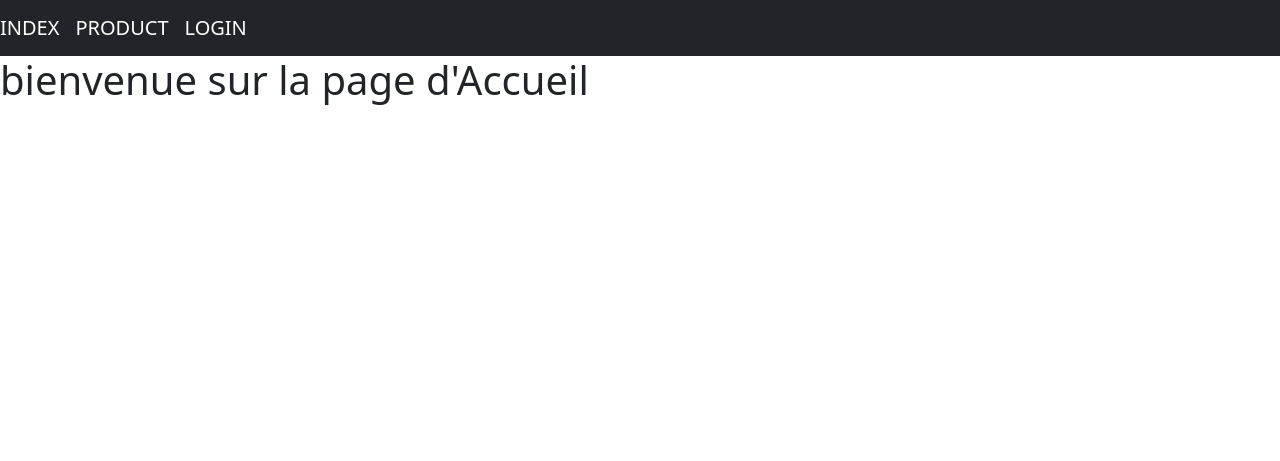
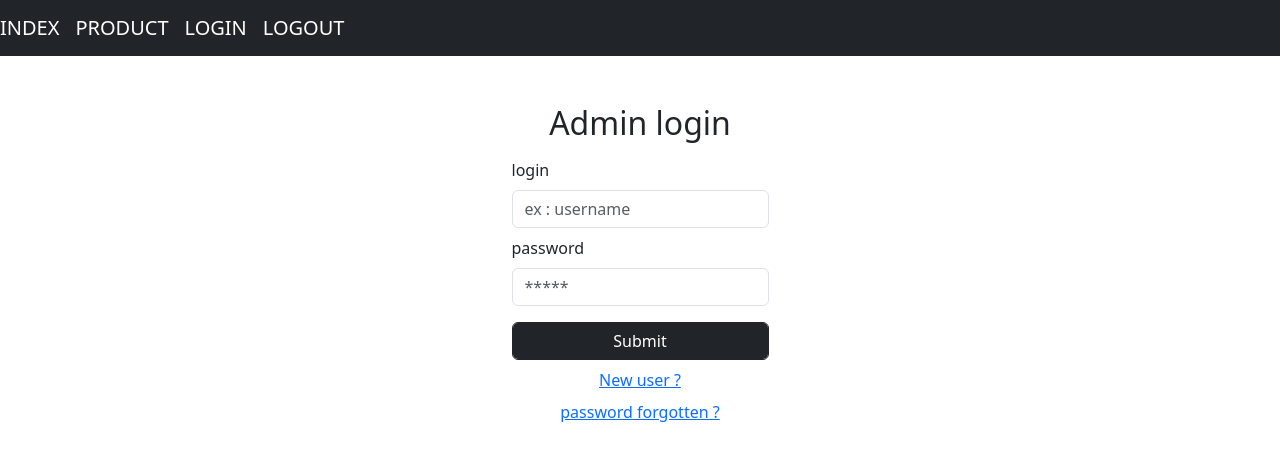
Before and after one commit to Spiritus-Fripus/MVC-DBSHOP, a PHP site: page / in a window 1280 px wide. Shown: the top 461 px of the page. Run offline with PHP 8.4, Linux system fonts and the light colour scheme; a stand-in replaces the project's code that opens the database connection.

Commit message:
amélioration

```diff
--- a/config/MySQLConnector.php
+++ b/config/MySQLConnector.php
@@ -8,7 +8,7 @@ class MySQLConnector
     {
         try {
 
-            $config = require('../config/mysql.config.php');
+            $config = require('../config/.mysql.config.php');
 
             $this->connection = new PDO('mysql:host=' . $config['DB_HOST'] . ';dbname=' . $config['DB_NAME'] . ';charset=utf8mb4', $config['DB_USER'], $config['DB_PASSWORD'], [
                 PDO::ATTR_DEFAULT_FETCH_MODE => PDO::FETCH_ASSOC,
--- a/controllers/ErrorController.php
+++ b/controllers/ErrorController.php
@@ -1,4 +1,5 @@
 <?php
+
 class ErrorController
 {
 
@@ -9,4 +10,5 @@ class ErrorController
         $template = '../views/error/not-found.html.php';
         require '../views/layout.html.php';
     }
+
 }
--- a/controllers/HomeController.php
+++ b/controllers/HomeController.php
@@ -1,9 +1,10 @@
 <?php
 
-require '../core/Controller.php';
+require '../controllers/PrivateController.php';
 
-class HomeController extends Controller
+class HomeController extends PrivateController
 {
+
     /**
      * Fonction d'action par défaut du controller "home"
      */
--- a/controllers/ProductController.php
+++ b/controllers/ProductController.php
@@ -1,14 +1,16 @@
 <?php
 
-require '../core/Controller.php';
+require "../controllers/PrivateController.php";
 require '../models/ProductManager.php';
 
-class ProductController extends Controller
+
+class ProductController extends PrivateController
 {
     private ProductManager $productManager;
 
     public function __construct()
     {
+        parent::__construct();
         $this->productManager = new ProductManager();
     }
 
--- a/controllers/SecurityController.php
+++ b/controllers/SecurityController.php
@@ -1,18 +1,42 @@
 <?php
 
 require '../core/Controller.php';
-
+require '../models/SecurityManager.php';
 
 class SecurityController extends Controller
 {
-    public function login()
+    private SecurityManager $securityManager;
+
+    public function __construct()
     {
-        if (isset($_POST['login']) && isset($_POST['password'])) {
-            $_SESSION['user_connected'] = 'ok';
-            header('location : ../public/index.html.php');
-            exit();
+        session_start();
+        $this->securityManager = new SecurityManager();
+    }
+
+    public function login(): void
+    {
+        if ($_SERVER["REQUEST_METHOD"] === "POST") {
+            if (isset($_POST['login']) && isset($_POST['password'])) {
+                $login = $_POST['login'];
+                $password = $_POST['password'];
+
+                if ($this->securityManager->adminConnect($login, $password)) {
+                    header("Location: ?controller=home&action=index");
+                    exit();
+                } else {
+                    echo "Login ou mot de passe incorrecte";
+                    $this->render('security/login.html.php');
+                }
+            }
+        } else {
+            $this->render('security/login.html.php');
         }
+    }
 
-        $this->render('security/login.html.php');
+    public function logout()
+    {
+        $this->securityManager->logout();
+        header("Location: ?controller=security&action=login");
+        exit();
     }
 }
--- a/models/SecurityManager.php
+++ b/models/SecurityManager.php
@@ -4,31 +4,36 @@ require '../config/MySQLConnector.php';
 
 class SecurityManager
 {
-    private $db;
-
+    private PDO $db;
 
     public function __construct()
     {
         $this->db = (new MySQLConnector())->getConnection();
     }
 
-    public function adminConnect()
+    public function adminConnect(string $login, string $password): bool
     {
-        if (isset($_POST['login']) && isset($_POST['password'])) {
         $sql = "SELECT * FROM table_admin WHERE admin_login = :login";
         $stmt = $this->db->prepare($sql);
-            $stmt->execute([":login" => $_POST['login']]);
+        $stmt->execute([":login" => $login]);
+
         if ($row = $stmt->fetch()) {
-                if (password_verify($_POST['password'], $row['admin_password'])) {
+            if (password_verify($password, $row['admin_password'])) {
                 session_start();
                 $_SESSION["user_connected"] = "ok";
                 $_SESSION['user_id'] = $row['admin_id'];
                 $_SESSION['token'] = md5(random_int(0, 100000)) . date("ymdhis");
-                    header("Location: ?controller=home&action=index");
-                    session_start();
-                    exit();
+                return true;
             }
         }
+        return false;
     }
+
+    public function logout(): void
+    {
+        session_start();
+        $_SESSION = [];
+        session_destroy();
     }
+
 }
--- a/public/index.php
+++ b/public/index.php
@@ -6,7 +6,7 @@ if (!empty($_GET['controller'])) {
 
     $controllerName = $_GET['controller'];
 } else {
-    $controllerName = 'home';
+    $controllerName = 'security';
 }
 
 $controllerClassName = ucfirst($controllerName) . 'Controller';
@@ -23,7 +23,7 @@ if (file_exists('../controllers/' . $controllerClassName . '.php')) {
         $action = $_GET['action'];
     } else {
 
-        $action = 'index'; // Action par défault du contrôleur
+        $action = 'login'; // Action par défault du contrôleur
     }
     if (method_exists($controller, $action)) {
 
--- a/views/layout.html.php
+++ b/views/layout.html.php
@@ -1,14 +1,16 @@
+<?php /** @var string $bodyContent */ ?>
 <!doctype html>
 <html lang="en">
 
 <head>
     <title>BDSHOP MVC</title>
     <!-- Required meta tags -->
-    <meta charset="utf-8" />
-    <meta name="viewport" content="width=device-width, initial-scale=1, shrink-to-fit=no" />
+    <meta charset="utf-8"/>
+    <meta name="viewport" content="width=device-width, initial-scale=1, shrink-to-fit=no"/>
 
     <!-- Bootstrap CSS v5.2.1 -->
-    <link href="https://cdn.jsdelivr.net/npm/bootstrap@5.3.2/dist/css/bootstrap.min.css" rel="stylesheet" integrity="sha384-T3c6CoIi6uLrA9TneNEoa7RxnatzjcDSCmG1MXxSR1GAsXEV/Dwwykc2MPK8M2HN" crossorigin="anonymous" />
+    <link href="https://cdn.jsdelivr.net/npm/bootstrap@5.3.2/dist/css/bootstrap.min.css" rel="stylesheet"
+          integrity="sha384-T3c6CoIi6uLrA9TneNEoa7RxnatzjcDSCmG1MXxSR1GAsXEV/Dwwykc2MPK8M2HN" crossorigin="anonymous"/>
 
 </head>
 
@@ -18,6 +20,7 @@
         <a class="navbar-brand" href="?controller=home&action=index">INDEX</a>
         <a class="navbar-brand" href="?controller=product&action=index&p=1">PRODUCT</a>
         <a class="navbar-brand" href="?controller=security&action=login">LOGIN</a>
+        <a class="navbar-brand" href="?controller=security&action=logout">LOGOUT</a>
     </nav>
 </header>
 <main>
@@ -27,9 +30,13 @@
     <!-- place footer here -->
 </footer>
 <!-- Bootstrap JavaScript Libraries -->
-    <script src="https://cdn.jsdelivr.net/npm/@popperjs/core@2.11.8/dist/umd/popper.min.js" integrity="sha384-I7E8VVD/ismYTF4hNIPjVp/Zjvgyol6VFvRkX/vR+Vc4jQkC+hVqc2pM8ODewa9r" crossorigin="anonymous"></script>
+<script src="https://cdn.jsdelivr.net/npm/@popperjs/core@2.11.8/dist/umd/popper.min.js"
+        integrity="sha384-I7E8VVD/ismYTF4hNIPjVp/Zjvgyol6VFvRkX/vR+Vc4jQkC+hVqc2pM8ODewa9r"
+        crossorigin="anonymous"></script>
 
-    <script src="https://cdn.jsdelivr.net/npm/bootstrap@5.3.2/dist/js/bootstrap.min.js" integrity="sha384-BBtl+eGJRgqQAUMxJ7pMwbEyER4l1g+O15P+16Ep7Q9Q+zqX6gSbd85u4mG4QzX+" crossorigin="anonymous"></script>
+<script src="https://cdn.jsdelivr.net/npm/bootstrap@5.3.2/dist/js/bootstrap.min.js"
+        integrity="sha384-BBtl+eGJRgqQAUMxJ7pMwbEyER4l1g+O15P+16Ep7Q9Q+zqX6gSbd85u4mG4QzX+"
+        crossorigin="anonymous"></script>
 </body>
 
 </html>
--- a/views/security/login.html.php
+++ b/views/security/login.html.php
@@ -1,6 +1,6 @@
 <h2 class="text-center mt-5">Admin login</h2>
 <div class="d-flex justify-content-center">
-    <form action="../views/security/login.html.php" method="POST">
+    <form action="?controller=security&action=login" method="POST">
         <div class="form-group mt-2">
             <label class="form-label" for="login">login</label>
             <input class="form-control" type="text" name="login" placeholder="ex : username">
```
Also changed, not shown: config/mysql.config.php (deleted, +0 -8 lines), controllers/PrivateController.php (+5 -2 lines), models/ProductManager.php (+9 -11 lines), 1 other file. Lines whose indentation alone changed are shown as unchanged.
